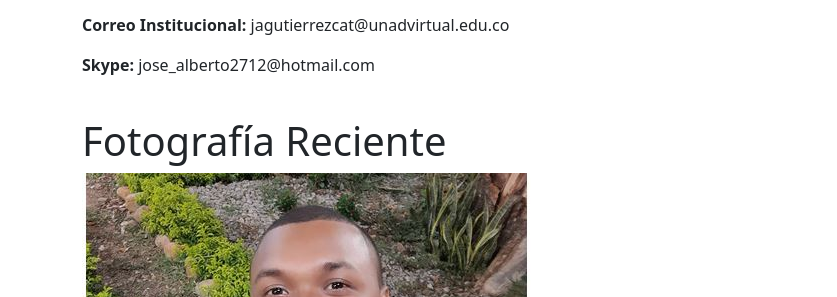
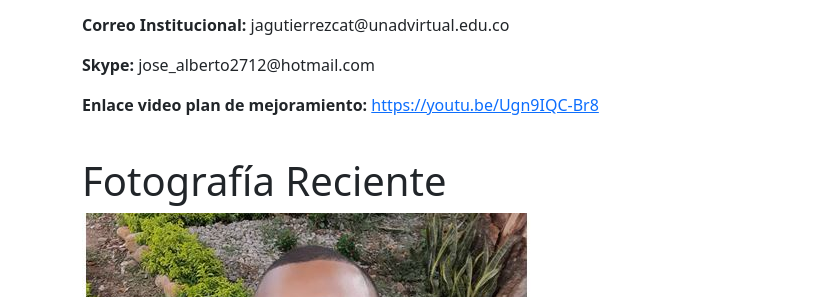
Before and after one commit to JoseGutierrezCat/DSW-JoseGutierrez, a plain HTML site: page fase4/autor.html in a window 1280 px wide. Shown: the part 362-659 px from the top of the page, 0-837 px from the left. Drawn offline with nearby package versions, Linux system fonts and the light colour scheme.

Commit message:
Update autor.html

```diff
--- a/fase4/autor.html
+++ b/fase4/autor.html
@@ -88,6 +88,9 @@
                     <p><b>Correo Personal:</b> jose_alberto2712@hotmail.com</p>
                     <p><b>Correo Institucional:</b> jagutierrezcat@unadvirtual.edu.co</p>
                     <p><b>Skype:</b> jose_alberto2712@hotmail.com</p>
+                    <p><b>Enlace video plan de mejoramiento:</b> <A HREF="URL.html">https://youtu.be/Ugn9IQC-Br8</A> </p>
+
+
                     <br>
                     <h1>Fotografía Reciente</h1>
                     <img src="img/foto.jpg" alt="Fotografía Reciente">
```
